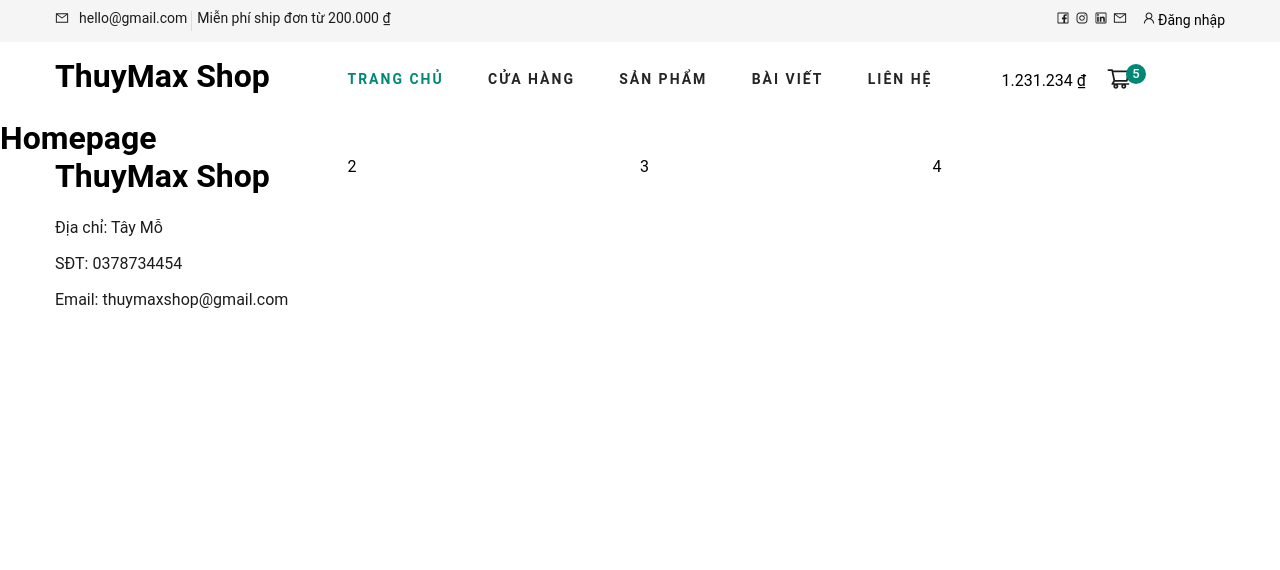
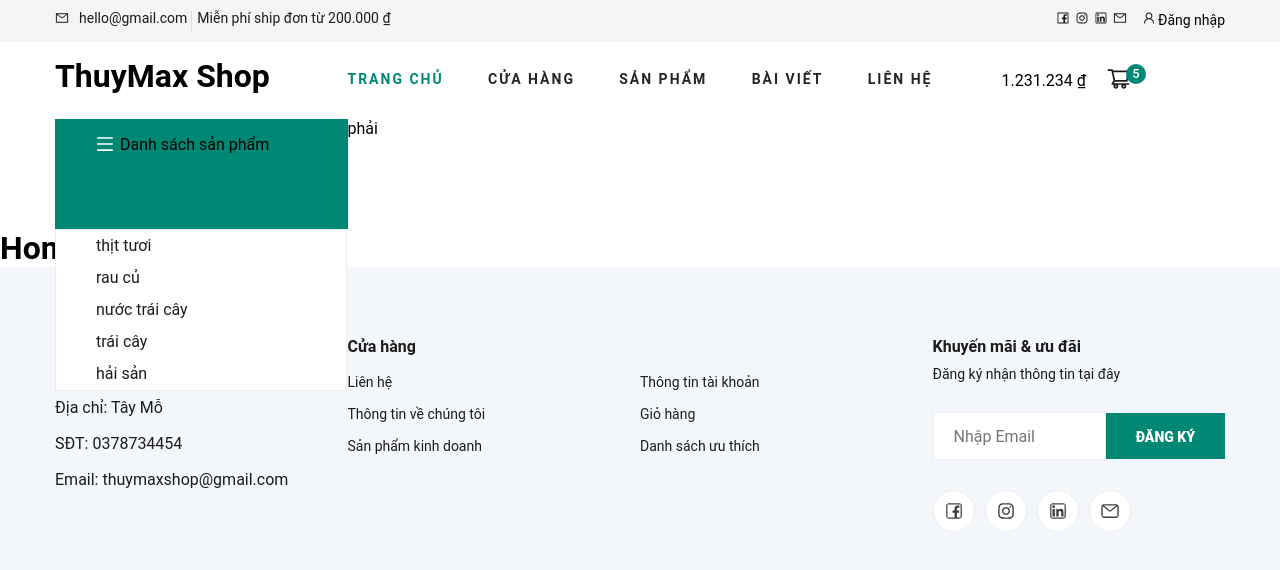
Before and after one commit to thuymax/project_node, a React (Vite) app: page / in a window 1280 px wide. Shown: the top 570 px of the page. Built offline with nearby package versions, Linux system fonts and the light colour scheme.

Commit message:
bổ sung thêm footer

```diff
--- a/src/pages/users/theme/footer/index.jsx
+++ b/src/pages/users/theme/footer/index.jsx
@@ -1,12 +1,13 @@
 import { memo, useState } from "react";
 import { Link } from "react-router-dom";
+import { AiOutlineFacebook, AiOutlineInstagram, AiOutlineLinkedin, AiOutlineMail, AiOutlineShoppingCart, AiOutlineUser } from 'react-icons/ai';
 import "./style.scss";
 const Footer = () => {
   return <>
     <footer className="footer">
       <div className="container">
         <div className="row">
-          <div className="col-lg-3">
+          <div className="col-lg-3 col-md-6 col-sm-6 col-xs-12">
             <div className="footer_about">
                 <h1 className="footer_about_logo">ThuyMax Shop</h1>
                 <ul>
@@ -16,9 +17,49 @@ const Footer = () => {
                 </ul>
             </div>
           </div>
-          <div className="col-lg-3">2</div>
-          <div className="col-lg-3">3</div>
-          <div className="col-lg-3">4</div>
+          <div className="col-lg-6 col-md-6 col-sm-6 col-xs-12">
+            <div className="footer_widget">
+                <h6>Cửa hàng</h6>
+                <ul>
+                  <li><Link to="">Liên hệ</Link></li>
+                  <li><Link to="">Thông tin về chúng tôi</Link></li>
+                  <li><Link to="">Sản phẩm kinh doanh</Link></li>
+                </ul>
+                <ul>
+                  <li><Link to="">Thông tin tài khoản</Link></li>
+                  <li><Link to="">Giỏ hàng</Link></li>
+                  <li><Link to="">Danh sách ưu thích</Link></li>
+                </ul>
+            </div>
+          </div>
+          <div className="col-lg-3 col-md-12 col-sm-12 col-xs-12">
+              <div className="footer_widget">
+                <h6>Khuyến mãi & ưu đãi</h6>
+                <p>Đăng ký nhận thông tin tại đây</p>
+                <form action="">
+                  <div className="input-group">
+                    <input type="text" placeholder="Nhập Email"/>
+                    <button type="submit" className="btn-submit">
+                      Đăng ký
+                    </button>
+                  </div>
+                  <div className="footer_widget_social">
+                      <div>
+                        <AiOutlineFacebook/>
+                      </div>
+                      <div>
+                        <AiOutlineInstagram/>
+                      </div>
+                      <div>
+                        <AiOutlineLinkedin/>
+                      </div>
+                      <div>
+                        <AiOutlineMail/>
+                      </div>
+                  </div>
+                </form>
+              </div>
+          </div>
         </div>
 
       </div>
--- a/src/pages/users/theme/footer/style.scss
+++ b/src/pages/users/theme/footer/style.scss
@@ -1,22 +1,114 @@
 @use "sass:map";
 @import "@/style/pages/theme";
-.footer{
-    .footer_about{
+
+.footer {
+    background: #f3f6fa;
+    padding-top: 70px;
+    padding-bottom: 0px;
+
+    .footer_about {
         margin-bottom: 30px;
 
-        .footer_about_logo{
+        .footer_about_logo {
             margin-bottom: 15px;
             display: inline-block;
         }
 
-        ul li{
-           font-size: 16px;
-           color: map.get($theme-colors, "normal-text");
-           line-height: 36px;
-           list-style: none;
+        ul li {
+            font-size: 16px;
+            color: map.get($theme-colors, "normal-text");
+            line-height: 36px;
+            list-style: none;
 
         }
 
     }
 
+    .footer_widget {
+        margin-bottom: 30px;
+        overflow: hidden;
+
+        h6 {
+            color: map.get($theme-colors, "normal-text");
+            margin-bottom: 10px;
+            font-size: 16px;
+            font-weight: 700;
+        }
+
+        ul {
+            float: left;
+            width: 50%;
+
+            li {
+                list-style: none;
+
+                a {
+                    color: map.get($theme-colors, "normal-text");
+                    font-size: 14px;
+                    line-height: 32px;
+                    text-decoration: none;
+                }
+            }
+        }
+
+        p {
+            font-size: 14px;
+            color: map.get($theme-colors, "normal-text");
+            margin-bottom: 30px;
+        }
+
+        form {
+            margin-bottom: 30px;
+
+            .input-group {
+                display: flex;
+                align-items: center;
+
+                input {
+                    width: 100%;
+                    font-size: 16px;
+                    padding-left: 20px;
+                    color: map.get($theme-colors, "normal-text");
+                    height: 46px;
+                    border: 1px solid #ededed;
+
+                    ::placeholder {
+                        color: map.get($theme-colors, "normal-text");
+                    }
+                }
+
+                button {
+                    height: 46px;
+                    min-width: max-content;
+                }
+            }
+
+            .footer_widget_social {
+                display: flex;
+                align-items: center;
+                column-gap: 10px;
+                margin-top: 30px;
+                div {
+                    :hover {
+                        background: map.get($theme-colors, "main");
+                        color: #ffffff;
+                        border-color: #ffffff;
+                    }
+
+                    svg {
+                        font-size: 20px;
+                        padding: 10px;
+                        color: #404040;
+                        border: 1px solid #ededed;
+                        border-radius: 50%;
+                        transition: all, 0.3s;
+                        background: #ffffff;
+                        cursor: pointer;
+                    }
+                }
+            }
+
+        }
+    }
+
 }
--- a/src/pages/users/theme/header/index.jsx
+++ b/src/pages/users/theme/header/index.jsx
@@ -1,10 +1,11 @@
 import { memo, useState } from "react";
 import {Link} from "react-router-dom";
 import "./style.scss";
-import { AiOutlineFacebook, AiOutlineInstagram, AiOutlineLinkedin, AiOutlineMail, AiOutlineShoppingCart, AiOutlineUser } from 'react-icons/ai';
+import { AiOutlineFacebook, AiOutlineInstagram, AiOutlineLinkedin, AiOutlineMail, AiOutlineMenu, AiOutlineShoppingCart, AiOutlineUser } from 'react-icons/ai';
 import { formatter } from "@/utils/formatter";
 import { ROUTERS } from "@/utils/router";
 const Header = () => {
+  const [isShowCategories, setIsShowCategories] = useState(true);
   const [menus,setMenus] = useState([
     {
       name: "Trang chủ",
@@ -146,7 +147,28 @@ const Header = () => {
           </div>
       </div>
     </div>
+    <div className="container">
+      <div className="row hero-categories-container">
+        <div className="col-lg-3 hero-categories ">
+          <div className="hero-categories-all" onClick={()=>setIsShowCategories(!isShowCategories)}>
+          <AiOutlineMenu/>
+            Danh sách sản phẩm
+          </div>
+          { isShowCategories && (
+            <ul>
+                <li><Link to="">thịt tươi</Link></li>
+                <li><Link to="">rau củ</Link></li>
+                <li><Link to="">nước trái cây</Link></li>
+                <li><Link to="">trái cây</Link></li>
+                <li><Link to="">hải sản</Link></li>
+            </ul>
+          )
+          }
 
+        </div>
+        <div className="col-lg-12">phải</div>
+      </div>
+    </div>
     </>
 
   )
--- a/src/pages/users/theme/header/style.scss
+++ b/src/pages/users/theme/header/style.scss
@@ -163,3 +163,54 @@
     }
 
 }
+
+.hero-categories{
+    position: relative;
+    .hero-categories-all{
+        background: map.get($theme-colors, "main");
+        padding: 15px 25px 75px 40px;
+        display: flex;
+        align-items: center;
+        cursor: pointer;
+        svg,
+        span{
+            font-size: 16px;
+            color: #ffffff;
+            margin-right: 5px;
+            font-weight: 700;
+        };
+
+        svg{
+            font-size: 20px;
+            font-weight: bold;
+        }
+    }
+
+    ul{
+        border: 1px solid #ebebeb;
+        position: absolute;
+        width: 99%;
+        background: #ffffff;
+        opacity: 1;
+        transition: all 0.2s;
+        li{
+            list-style: none;
+            a{
+                text-decoration: none;
+                background-color: transparent;
+                color: map.get($theme-colors, "normal-text");
+                line-height: 32px;
+                display: block;
+                padding-left: 40px;
+            }
+            &:hover{
+                background: #f7ffff;
+                a{
+                    color: map.get($theme-colors, "main");
+                }
+            }
+
+
+        }
+    }
+}
--- a/src/style/pages/_all.scss
+++ b/src/style/pages/_all.scss
@@ -32,6 +32,24 @@ html,body{
     flex:0 0 25%;
     max-width: 25%;
 }
+
+.col-lg-6{
+    flex:0 0 50%;
+    max-width: 50%;
+}
+
+.btn-submit{
+    font-size: 14px;
+    color: #ffffff;
+    font-weight: 800;
+    text-transform: uppercase;
+    display: inline-block;
+    padding: 16px 30px 17px;
+    background:  map.get($theme-colors, "main");
+    border: none;
+    height: 100%;
+}
+
 @include Responsive($DESKTOP){
     .col-xl-3{
         flex:0 0 25%;
@@ -40,6 +58,17 @@ html,body{
     .col-xl-6{
         flex:0 0 50%;
         max-width: 50%;
+    }
+}
+
+@include Responsive($TABLET_DEVICE){
+    .col-md-6{
+        flex:0 0 50%;
+        max-width: 50%;
+    }
+    .col-md-12{
+        flex:0 0 100%;
+        max-width: 100%;
     }
 }
 
@@ -54,9 +83,22 @@ html,body{
     }
 }
 
-@include Responsive($SMALL_DEVICE){
-    .col-lg-3{
-        flex:0 0 25%;
-        max-width: 25%;
+@include Responsive($WIDE_MOBILE){
+
+    .col-sm-6{
+        flex:0 0 50%;
+        max-width: 50%;
+    }
+
+    .col-sm-12{
+        flex:0 0 100%;
+        max-width: 100%;
     }
 }
+
+@include Responsive($SMALL_DEVICE){
+    .col-xs-12{
+        flex:0 0 100%;
+        max-width: 100%;
+    }
+}
```
